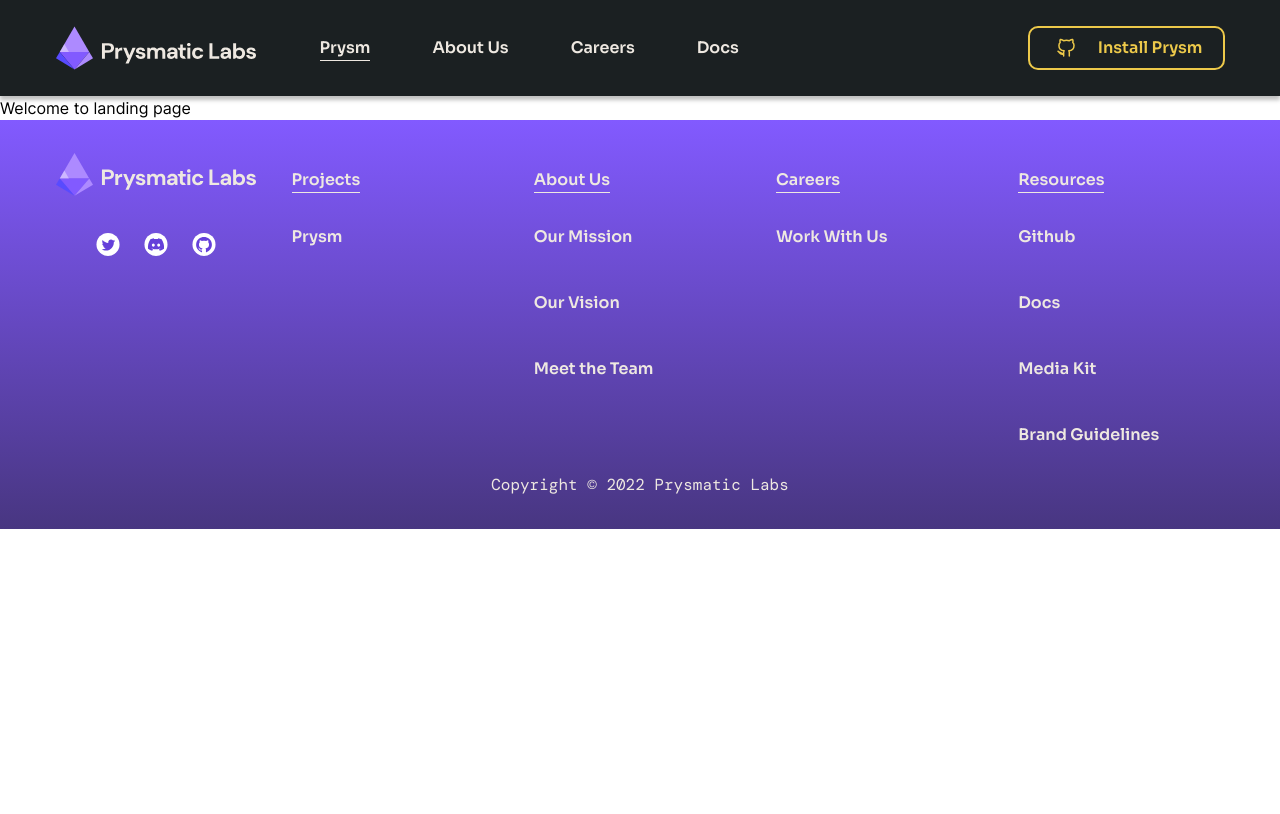
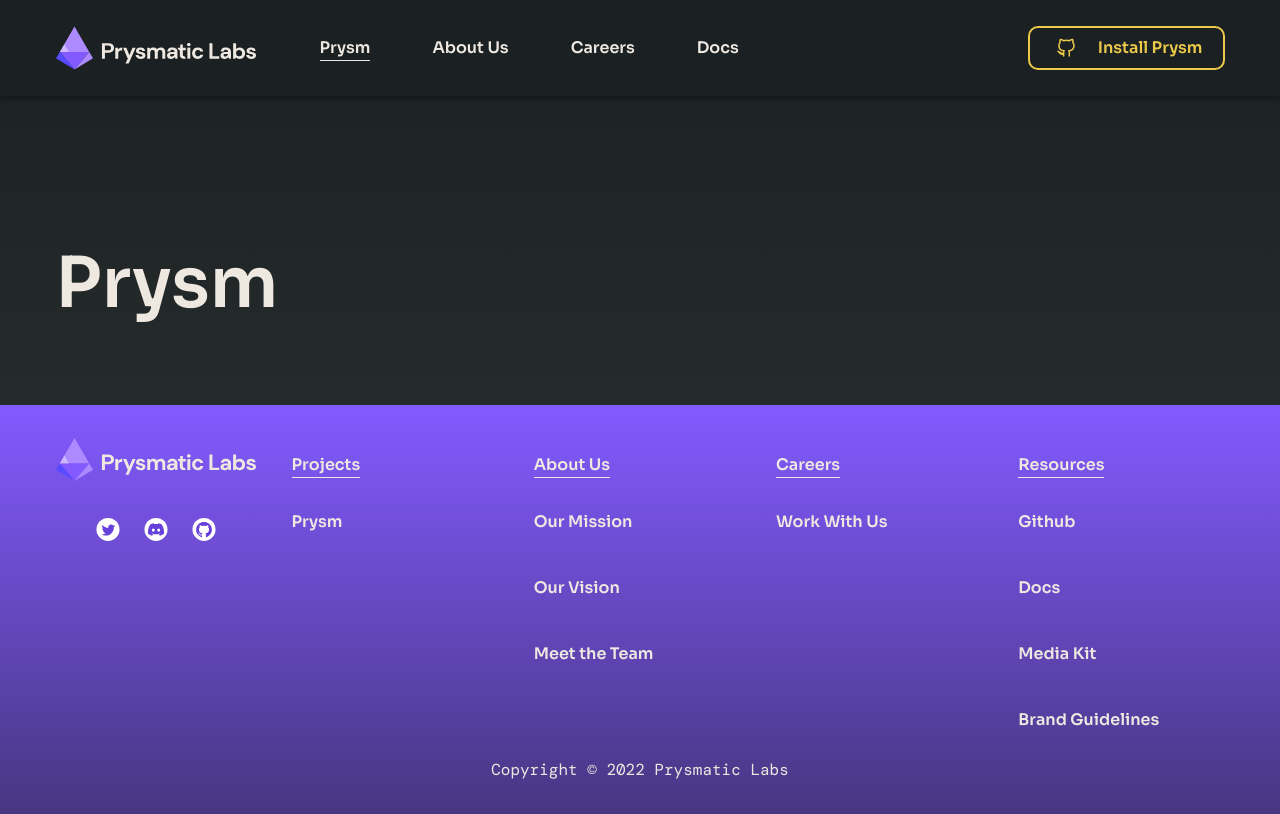
Before and after one commit to Nagalsky/prysmatic, a Next.js app: page / in a window 1280 px wide. Built offline with nearby package versions, Linux system fonts and the light colour scheme.

Commit message:
start working with hero component

```diff
--- a/components/header.js
+++ b/components/header.js
@@ -154,11 +154,12 @@
         <div
           className={`${
             isOpened ? 'flex' : 'hidden'
-          } grow flex-col items-start lg:flex lg:flex-row lg:items-center lg:justify-between absolute lg:static top-full bg-gradient-to-b from-[#1b2022] via-[#252a2b] to-[#484b4b] lg:bg-none w-full lg:w-auto z-10 left-0 p-[20px] lg:p-0 gap-[20px] lg:gap-4 max-h-[calc(100vh_-_72px)] overflow-auto shadow-[0_4px_4px_0_rgba(0,0,0,0.25)_inset] lg:shadow-none`}
+          } grow flex-col items-start lg:flex lg:flex-row lg:items-center lg:justify-between absolute lg:static top-full bg-gradient-to-b from-gradient-start via-gradient-via to-gradient-end lg:bg-none w-full lg:w-auto z-10 left-0 p-[20px] lg:p-0 gap-[20px] lg:gap-4 max-h-[calc(100vh_-_72px)] overflow-auto shadow-[0_4px_4px_0_rgba(0,0,0,0.25)_inset] lg:shadow-none`}
         >
           <nav className="flex flex-col lg:flex-row [&>*]:py-[12px] lg:[&>*]:py-0 gap-4 lg:gap-8 xl:gap-[62px] w-full lg:w-auto [&>*]:transition [&>*]:flex lg:[&>*]:inline-flex [&>*]:justify-between [&>*]:items-center">
             <Link href="/">
               <a
+                onClick={() => setIsOpened(false)}
                 className={`${
                   router.asPath === '/'
                     ? 'lg:border-b-semi-white lg:border-b'
@@ -184,6 +185,7 @@
             </Link>
             <Link href="/about">
               <a
+                onClick={() => setIsOpened(false)}
                 className={`${
                   router.asPath === '/about'
                     ? 'lg:border-b-semi-white lg:border-b'
@@ -209,6 +211,7 @@
             </Link>
             <Link href="/careers">
               <a
+                onClick={() => setIsOpened(false)}
                 className={`${
                   router.asPath === '/careers'
                     ? 'lg:border-b-semi-white lg:border-b'
@@ -234,6 +237,7 @@
             </Link>
             <Link href="/docs">
               <a
+                onClick={() => setIsOpened(false)}
                 className={`${
                   router.asPath === '/docs'
                     ? 'lg:border-b-semi-white lg:border-b'
--- /dev/null
+++ b/components/index-hero.js
@@ -0,0 +1,31 @@
+import React from 'react'
+import Image from 'next/image'
+import banner from '../assets/images/index-hero-banners.svg'
+
+export default function IndexHero({ ...restProps }) {
+  console.log('banner', banner)
+  return (
+    <section
+      className="pt-[20px] pb-[52px] lg:pt-[175px] lg:pb-[110px] relative"
+      {...restProps}
+    >
+      {/* <div class="mb-[20px] md:m-0 md:absolute md:w-[48%] md:right-0 md:top-1/2 md:-translate-y-2/4 md:max-w-[500px]">
+        <Image
+          src={banner}
+          alt="index-hero-banners"
+          title="index-hero-banners"
+          width="100%"
+          height="100%"
+          layout="responsive"
+          objectFit="cover"
+        />
+      </div> */}
+
+      <div className="container">
+        <h1 className="font-heading text-[40px] sm:text-[50px] lg:text-[65px] xl:text-[70px]">
+          Prysm
+        </h1>
+      </div>
+    </section>
+  )
+}
--- /dev/null
+++ b/pages/_document.js
@@ -0,0 +1,13 @@
+import { Html, Head, Main, NextScript } from 'next/document'
+
+export default function Document() {
+  return (
+    <Html>
+      <Head />
+      <body className="text-base min-h-screen flex flex-col">
+        <Main />
+        <NextScript />
+      </body>
+    </Html>
+  )
+}
--- a/pages/index.js
+++ b/pages/index.js
@@ -1,6 +1,19 @@
+import { useEffect } from 'react'
 import Head from 'next/head'
+import IndexHero from '../components/index-hero'
 
 export default function Home() {
+  const bodyClasses = [
+    'bg-gradient-to-b',
+    'from-gradient-start',
+    'via-gradient-via',
+    'to-gradient-via',
+    'text-semi-white',
+  ]
+  useEffect(() => {
+    document.body.classList.add(...bodyClasses)
+  })
+
   return (
     <>
       <Head>
@@ -10,7 +23,7 @@
       </Head>
 
       <main>
-        <h1>Welcome to landing page</h1>
+        <IndexHero />
       </main>
     </>
   )
--- a/tailwind.config.js
+++ b/tailwind.config.js
@@ -38,6 +38,9 @@
         'purple-600': '#6540da',
         'yellow-500': '#edc94a',
         'yellow-600': '#d2b343',
+        'gradient-start': '#1b2022',
+        'gradient-via': '#252a2b',
+        'gradient-end': '#484b4b',
       },
     },
   },
```
Also changed, not shown: 1 other file (tests, documents, lock files or other folders).
